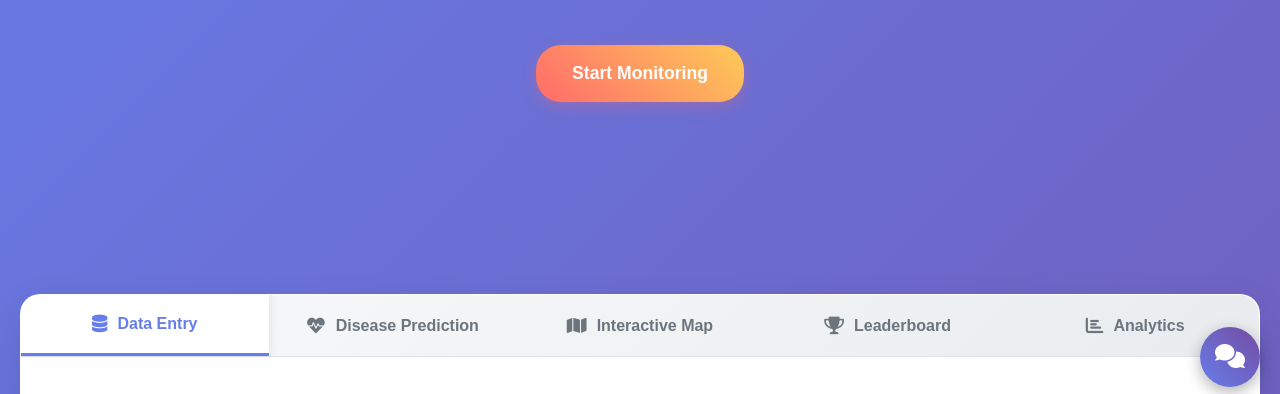
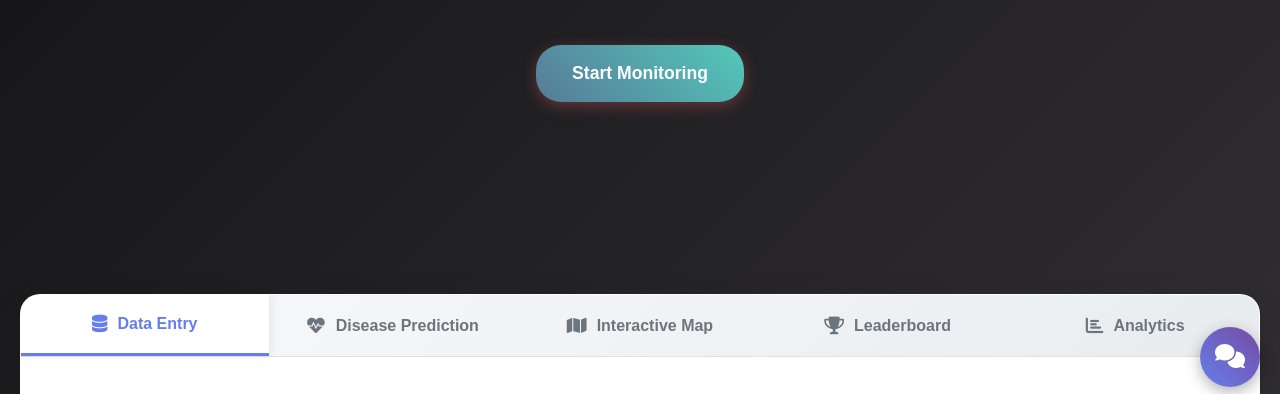
Before and after one commit to tanishaphukan/SIH-Prototype, a website: page index.html in a window 1280 px wide. Shown: the part 393-787 px from the top of the page. Drawn offline with nearby package versions, Linux system fonts and the light colour scheme.

Commit message:
Update styles.css

```diff
--- a/SRC/css/styles.css
+++ b/SRC/css/styles.css
@@ -783,9 +783,9 @@
 body {
     font-family: 'Inter', 'Segoe UI', Tahoma, Geneva, Verdana, sans-serif;
     line-height: 1.6;
-    background: linear-gradient(135deg, #667eea 0%, #764ba2 100%);
+    background: linear-gradient(135deg, #111112 0%, #48444c 100%);
     min-height: 100vh;
-    color: #fff;
+    color: #333;
 }
 
 .container {
@@ -918,7 +918,7 @@ nav {
 
 /* Button Styles - No Animations */
 .cta-button {
-    background: linear-gradient(45deg, #ff6b6b, #feca57);
+    background: linear-gradient(45deg, #577a98, #53c8ba);
     color: white;
     padding: 18px 36px;
     border: none;
@@ -1395,7 +1395,7 @@ nav {
         flex-direction: column;
         gap: 10px;
     }
-}
+}   .general{
     font-size: 0.9rem;
     text-transform: uppercase;
     letter-spacing: 0.5px;
```
